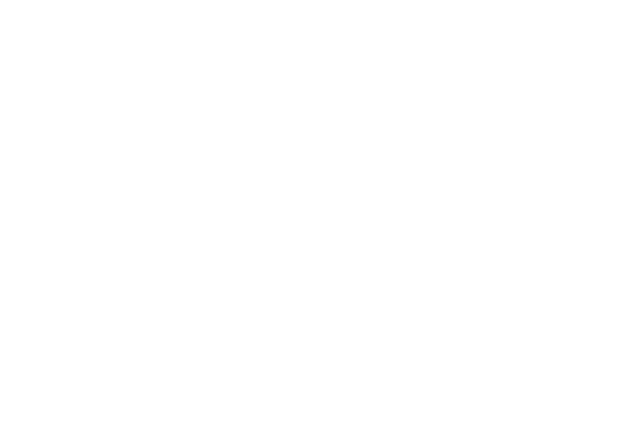
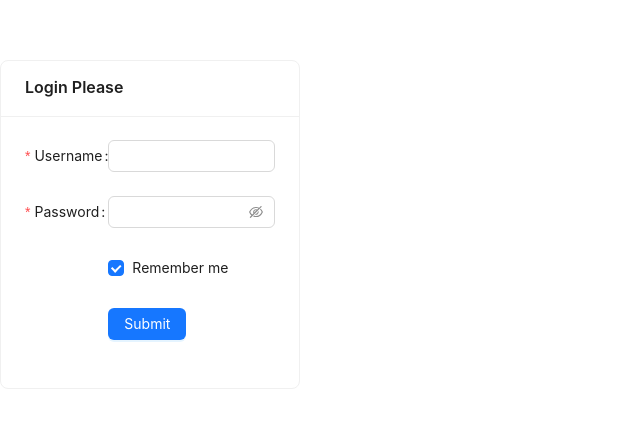
Before and after one commit to KatlehoMadaba/TypeScript_Practice, a React (Vite) app in the folder typescriptAnt/: page / in a window 1280 px wide. Shown: the part 177-598 px from the top of the page, without its empty margins (0-640 px from the left). Built offline with nearby package versions, Linux system fonts and the light colour scheme.

Commit message:
Login form and  card template

```diff
--- a/typescriptAnt/package.json
+++ b/typescriptAnt/package.json
@@ -10,8 +10,10 @@
     "preview": "vite preview"
   },
   "dependencies": {
+    "antd": "^5.24.2",
     "react": "^19.0.0",
-    "react-dom": "^19.0.0"
+    "react-dom": "^19.0.0",
+    "react-router": "^7.2.0"
   },
   "devDependencies": {
     "@eslint/js": "^9.21.0",
--- a/typescriptAnt/src/App.tsx
+++ b/typescriptAnt/src/App.tsx
@@ -1,12 +1,9 @@
-
-import './App.css'
-
+import { Route,Routes } from "react-router"
+import Login from "./pages/login/login"
 function App() {
   return (
     <>
-      <div>
-      </div>
-
+    <Login/>
     </>
   )
 }
--- /dev/null
+++ b/typescriptAnt/src/components/Cards.tsx
@@ -0,0 +1,14 @@
+import React from 'react';
+import { Card, Space } from 'antd';
+interface CardsProps{
+  children:React.ReactNode;
+}
+const Cards: React.FC<CardsProps> = (props) => (
+  <Space direction="vertical" size={16}>
+    <Card title="Login Please"  style={{ width: 300 }}>
+    {props.children}
+    </Card>
+  </Space>
+);
+
+export default Cards;
--- a/typescriptAnt/src/pages/login/login.tsx
+++ b/typescriptAnt/src/pages/login/login.tsx
@@ -0,0 +1,62 @@
+
+import React from 'react';
+import type { FormProps } from 'antd';
+import { Button, Checkbox, Form, Input } from 'antd';
+import Cards from '../../components/Cards'
+
+type FieldType = {
+  username?: string;
+  password?: string;
+  remember?: string;
+};
+
+const onFinish: FormProps<FieldType>['onFinish'] = (values) => {
+  console.log('Success:', values);
+};
+
+const onFinishFailed: FormProps<FieldType>['onFinishFailed'] = (errorInfo) => {
+  console.log('Failed:', errorInfo);
+};
+
+const Login: React.FC = () => (
+<Cards>
+  <Form
+    name="basic"
+    labelCol={{ span: 8 }}
+    wrapperCol={{ span: 16 }}
+    style={{ maxWidth: 600 }}
+    initialValues={{ remember: true }}
+    onFinish={onFinish}
+    onFinishFailed={onFinishFailed}
+    autoComplete="off"
+    >
+    <Form.Item<FieldType>
+      label="Username"
+      name="username"
+      rules={[{ required: true, message: 'Please input your username!' }]}
+      >
+      <Input />
+    </Form.Item>
+
+    <Form.Item<FieldType>
+        label="Password"
+        name="password"
+        rules={[{ required: true, message: 'Please input your password!' }]}
+        >
+      <Input.Password />
+    </Form.Item>
+
+    <Form.Item<FieldType> name="remember" valuePropName="checked" label={null}>
+      <Checkbox>Remember me</Checkbox>
+    </Form.Item>
+
+    <Form.Item label={null}>
+      <Button type="primary" htmlType="submit">
+        Submit
+      </Button>
+    </Form.Item>
+  </Form>
+    </Cards>
+);
+
+export default Login;
```
Also changed, not shown: typescriptAnt/src/layouts/admin.tsx (+59 -0 lines).
